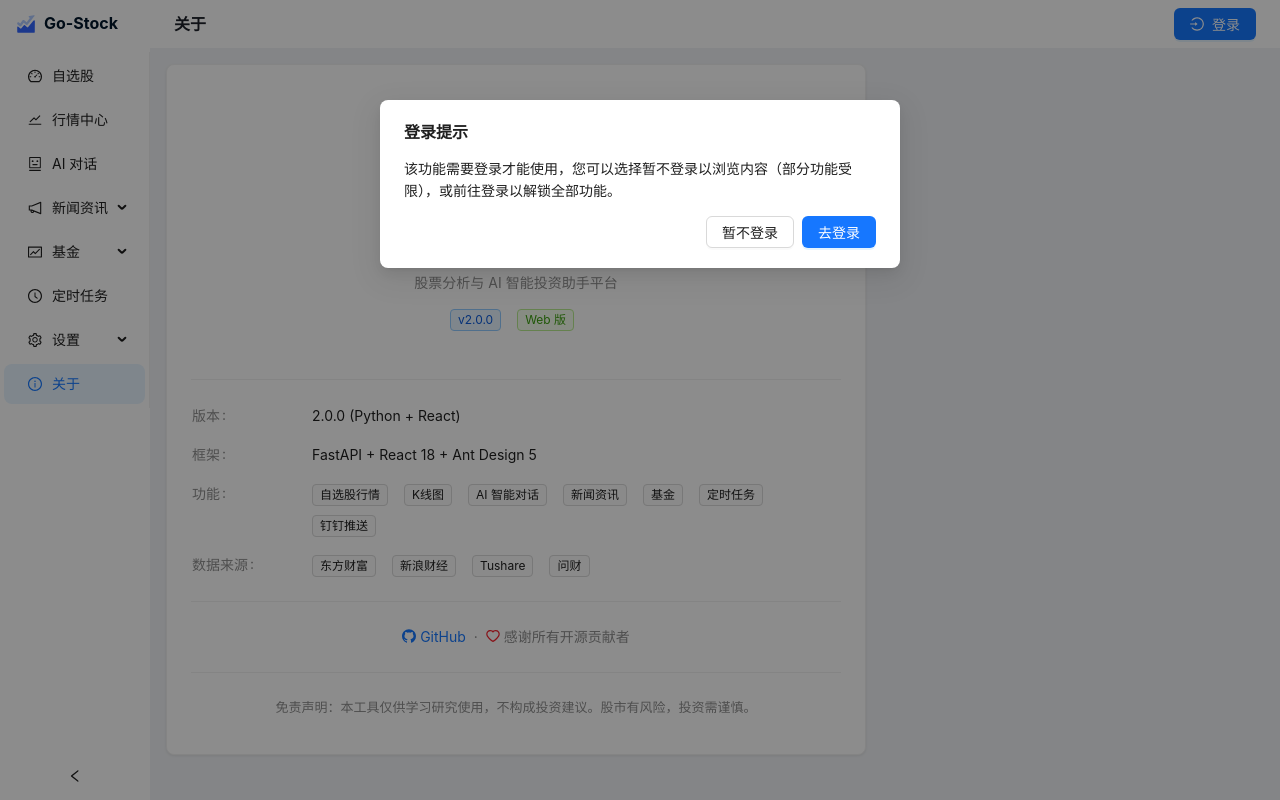
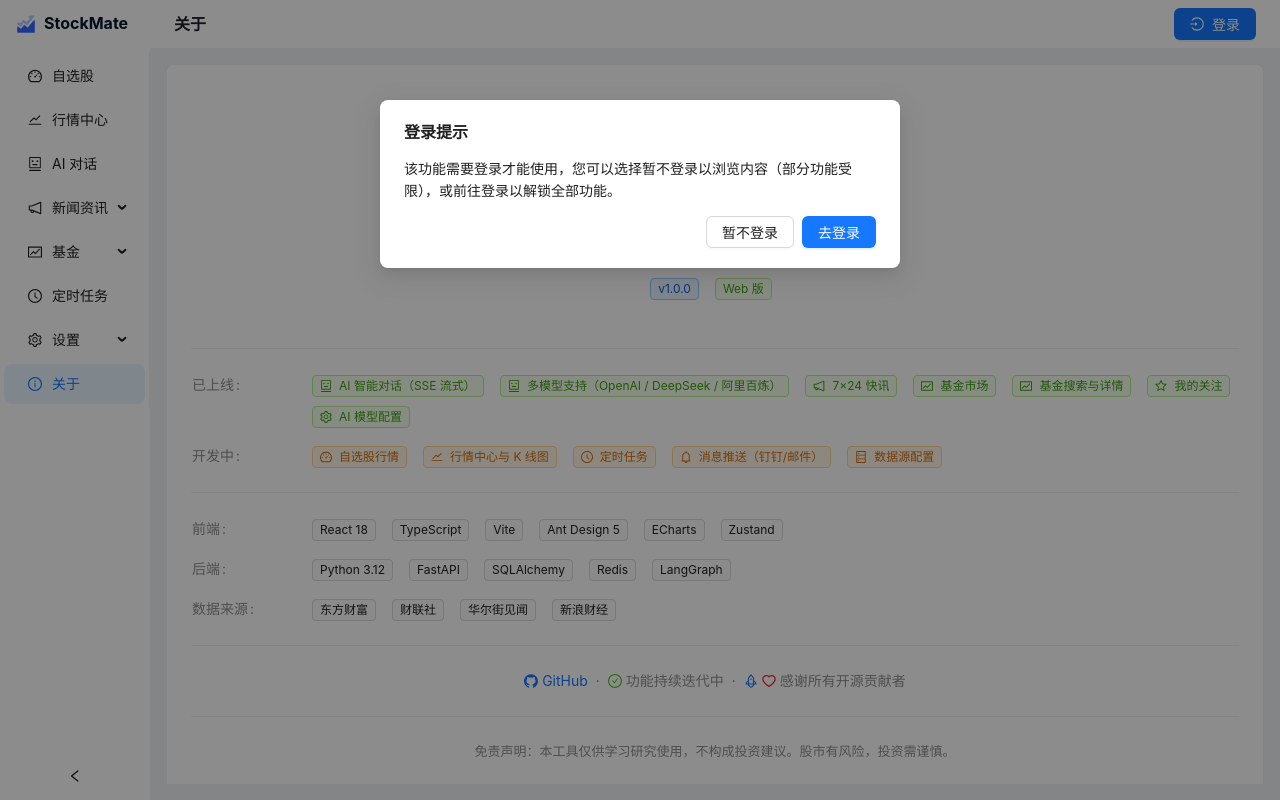
Before and after one commit to ethreal798/go-stock-python, a React (Vite) app in the folder frontend/: page /about in a window 1280 px wide. Built offline with nearby package versions, Linux system fonts and the light colour scheme.

Commit message:
style: “关于”页面UI调整

```diff
--- a/frontend/src/App.tsx
+++ b/frontend/src/App.tsx
@@ -62,9 +62,7 @@ const menuItems: MenuProps["items"] = [
     key: "/news",
     icon: <NotificationOutlined />,
     label: "新闻资讯",
-    children: [
-      { key: "/news/flash", label: "快讯" },
-    ],
+    children: [{ key: "/news/flash", label: "快讯" }],
   },
   {
     key: "/fund",
@@ -127,7 +125,7 @@ const AppLayout: React.FC = () => {
       ? "基金详情"
       : pageTitleMap[location.pathname]) ??
     getTopMenuLabel(menuItems, location.pathname) ??
-    "Go-Stock 股票分析平台";
+    "StockMate";
 
   const userMenuItems: MenuProps["items"] = [
     {
@@ -172,10 +170,10 @@ const AppLayout: React.FC = () => {
         >
           <img
             src="/stock.svg"
-            alt="Go-Stock"
+            alt="StockMate"
             style={{ width: 20, height: 20, display: "block", flexShrink: 0 }}
           />
-          {!collapsed && <span>Go-Stock</span>}
+          {!collapsed && <span>StockMate</span>}
         </div>
         <Menu
           theme="light"
--- a/frontend/src/pages/About.tsx
+++ b/frontend/src/pages/About.tsx
@@ -1,24 +1,73 @@
-import React from 'react'
-import { Card, Descriptions, Space, Tag, Typography, Divider } from 'antd'
+import React from "react";
+import { Card, Descriptions, Space, Tag, Typography, Divider } from "antd";
 import {
   GithubOutlined,
   HeartOutlined,
-} from '@ant-design/icons'
+  RobotOutlined,
+  NotificationOutlined,
+  FundOutlined,
+  StarOutlined,
+  SettingOutlined,
+  DashboardOutlined,
+  StockOutlined,
+  ClockCircleOutlined,
+  BellOutlined,
+  DatabaseOutlined,
+  CheckCircleOutlined,
+  RocketOutlined,
+} from "@ant-design/icons";
 
-const { Title, Paragraph, Text, Link } = Typography
+const { Title, Paragraph, Text, Link } = Typography;
+
+const launchedFeatures = [
+  { icon: <RobotOutlined />, label: "AI 智能对话（SSE 流式）" },
+  {
+    icon: <RobotOutlined />,
+    label: "多模型支持（OpenAI / DeepSeek / 阿里百炼）",
+  },
+  // { icon: <SearchOutlined />, label: "RAG 检索增强" },
+  // { icon: <NotificationOutlined />, label: "新闻资讯" },
+  { icon: <NotificationOutlined />, label: "7×24 快讯" },
+  { icon: <FundOutlined />, label: "基金市场" },
+  { icon: <FundOutlined />, label: "基金搜索与详情" },
+  { icon: <StarOutlined />, label: "我的关注" },
+  { icon: <SettingOutlined />, label: "AI 模型配置" },
+];
+
+const developingFeatures = [
+  { icon: <DashboardOutlined />, label: "自选股行情" },
+  { icon: <StockOutlined />, label: "行情中心与 K 线图" },
+  { icon: <ClockCircleOutlined />, label: "定时任务" },
+  { icon: <BellOutlined />, label: "消息推送（钉钉/邮件）" },
+  { icon: <DatabaseOutlined />, label: "数据源配置" },
+];
 
 const About: React.FC = () => {
   return (
-    <div style={{ maxWidth: 700 }}>
+    <div
+      style={{
+        height: "100%",
+        display: "flex",
+        flexDirection: "column",
+        boxSizing: "border-box",
+      }}
+    >
+      <div style={{ flex: 1, minHeight: 0, overflowY: "auto" }}>
         <Card>
-        <div style={{ textAlign: 'center', padding: '24px 0' }}>
-          <div style={{ fontSize: 64, marginBottom: 12 }}>📈</div>
-          <Title level={2} style={{ margin: 0 }}>Go-Stock</Title>
+          <div style={{ textAlign: "center", padding: "24px 0" }}>
+            <img
+              src="/stock.svg"
+              alt="StockMate"
+              style={{ width: 64, height: 64, marginBottom: 12 }}
+            />
+            <Title level={2} style={{ margin: 0 }}>
+              StockMate
+            </Title>
             <Paragraph type="secondary" style={{ marginTop: 8 }}>
-            股票分析与 AI 智能投资助手平台
+              AI 驱动的基金分析与智能投资助手平台
             </Paragraph>
             <Space>
-            <Tag color="blue">v2.0.0</Tag>
+              <Tag color="blue">v1.0.0</Tag>
               <Tag color="green">Web 版</Tag>
             </Space>
           </div>
@@ -26,49 +75,91 @@ const About: React.FC = () => {
           <Divider />
 
           <Descriptions column={1} labelStyle={{ width: 120 }}>
-          <Descriptions.Item label="版本">2.0.0 (Python + React)</Descriptions.Item>
-          <Descriptions.Item label="框架">FastAPI + React 18 + Ant Design 5</Descriptions.Item>
-          <Descriptions.Item label="功能">
-            <Space wrap>
-              <Tag>自选股行情</Tag>
-              <Tag>K线图</Tag>
-              <Tag>AI 智能对话</Tag>
-              <Tag>新闻资讯</Tag>
-              <Tag>基金</Tag>
-              <Tag>定时任务</Tag>
-              <Tag>钉钉推送</Tag>
+            <Descriptions.Item label="已上线">
+              <Space wrap size={[8, 8]}>
+                {launchedFeatures.map(({ icon, label }) => (
+                  <Tag key={label} color="green" icon={icon}>
+                    {label}
+                  </Tag>
+                ))}
               </Space>
             </Descriptions.Item>
-          <Descriptions.Item label="数据来源">
-            <Space>
-              <Tag>东方财富</Tag>
-              <Tag>新浪财经</Tag>
-              <Tag>Tushare</Tag>
-              <Tag>问财</Tag>
+            <Descriptions.Item label="开发中">
+              <Space wrap size={[8, 8]}>
+                {developingFeatures.map(({ icon, label }) => (
+                  <Tag key={label} color="orange" icon={icon}>
+                    {label}
+                  </Tag>
+                ))}
               </Space>
             </Descriptions.Item>
           </Descriptions>
 
           <Divider />
 
-        <Space style={{ width: '100%', justifyContent: 'center' }}>
-          <Link href="https://github.com/ArvinLovegood/go-stock" target="_blank">
+          <Descriptions column={1} labelStyle={{ width: 120 }}>
+            <Descriptions.Item label="前端">
+              <Space wrap>
+                <Tag>React 18</Tag>
+                <Tag>TypeScript</Tag>
+                <Tag>Vite</Tag>
+                <Tag>Ant Design 5</Tag>
+                <Tag>ECharts</Tag>
+                <Tag>Zustand</Tag>
+              </Space>
+            </Descriptions.Item>
+            <Descriptions.Item label="后端">
+              <Space wrap>
+                <Tag>Python 3.12</Tag>
+                <Tag>FastAPI</Tag>
+                <Tag>SQLAlchemy</Tag>
+                <Tag>Redis</Tag>
+                <Tag>LangGraph</Tag>
+              </Space>
+            </Descriptions.Item>
+            <Descriptions.Item label="数据来源">
+              <Space wrap>
+                <Tag>东方财富</Tag>
+                <Tag>财联社</Tag>
+                <Tag>华尔街见闻</Tag>
+                <Tag>新浪财经</Tag>
+              </Space>
+            </Descriptions.Item>
+          </Descriptions>
+
+          <Divider />
+
+          <Space style={{ width: "100%", justifyContent: "center" }}>
+            <Link
+              href="https://github.com/ethreal798/stockmate"
+              target="_blank"
+            >
               <GithubOutlined /> GitHub
             </Link>
             <Text type="secondary">·</Text>
             <Text type="secondary">
-            <HeartOutlined style={{ color: '#f5222d' }} /> 感谢所有开源贡献者
+              <CheckCircleOutlined style={{ color: "#52c41a" }} />{" "}
+              功能持续迭代中
+            </Text>
+            <Text type="secondary">·</Text>
+            <Text type="secondary">
+              <RocketOutlined style={{ color: "#1677ff" }} />{" "}
+              <HeartOutlined style={{ color: "#f5222d" }} /> 感谢所有开源贡献者
             </Text>
           </Space>
 
           <Divider />
 
-        <Paragraph type="secondary" style={{ textAlign: 'center', fontSize: 13 }}>
+          <Paragraph
+            type="secondary"
+            style={{ textAlign: "center", fontSize: 13 }}
+          >
             免责声明：本工具仅供学习研究使用，不构成投资建议。股市有风险，投资需谨慎。
           </Paragraph>
         </Card>
       </div>
-  )
-}
+    </div>
+  );
+};
 
-export default About
+export default About;
```
Lines whose indentation alone changed are shown as unchanged.
